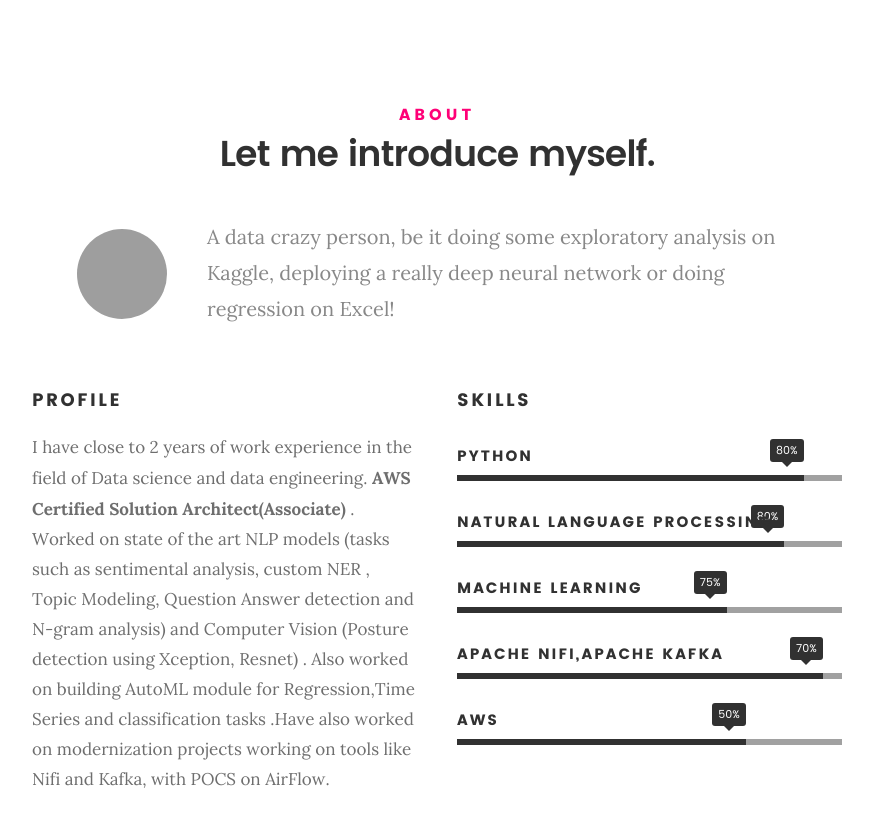
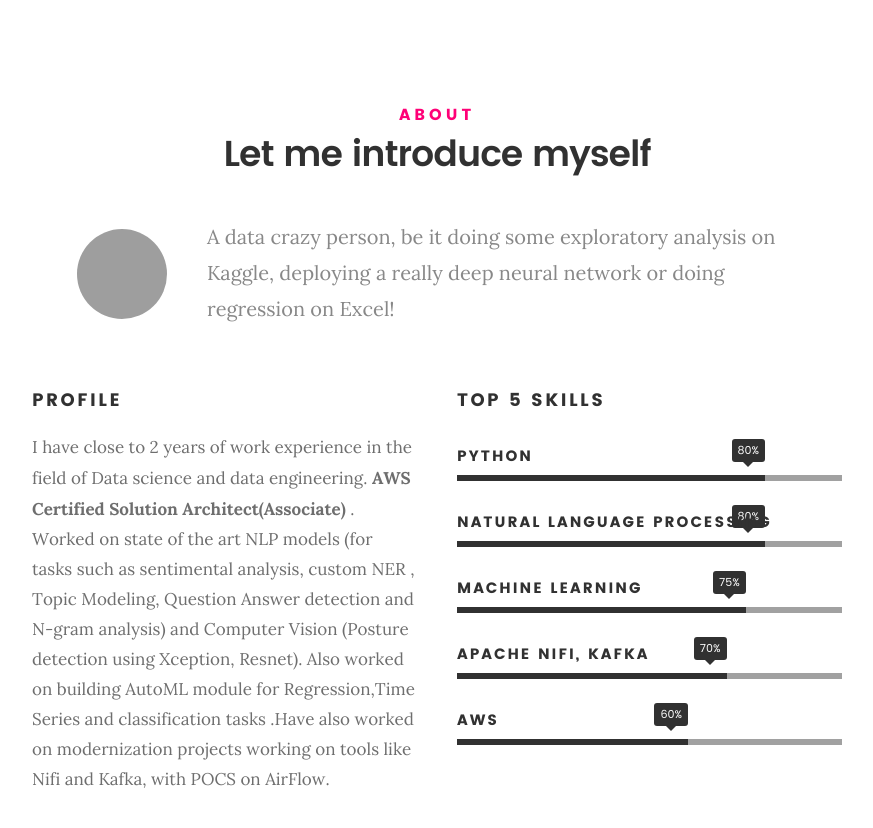
Before and after one commit to niduttnb/niduttnb.github.io, a plain HTML site: page index.html in a window 1280 px wide. Shown: the part 820-1648 px from the top of the page, without its empty margins (203-1076 px from the left). Drawn offline with Linux system fonts and the light colour scheme; grey boxes are pictures that could not be loaded; files whose address does not match are found by name.

Commit message:
Fix bugs

```diff
--- a/index.html
+++ b/index.html
@@ -54,7 +54,6 @@
 						<li><a class="smoothscroll"  href="#services" title="">Project</a></li>
 						<li><a class="smoothscroll"  href="#about2" title="">Certification and Publications</a></li>
 						<li><a class="smoothscroll"  href="#contact" title="">Contact</a></li>
-						<li><a href="styles.html" title="">Style Demo</a></li>
 					</ul>
 				</nav>
    		</div> <!-- /top-bar -->
@@ -105,7 +104,7 @@
    		<div class="col-twelve">
 
    			<h5>About</h5>
-   			<h1>Let me introduce myself.</h1>
+   			<h1>Let me introduce myself</h1>
 
    			<div class="intro-info">
 
@@ -122,35 +121,35 @@
    		<div class="col-six tab-full">
 
    			<h3>Profile</h3>
-   			<p>I have close to 2 years of work experience in the field of Data science and data engineering. <b>AWS Certified Solution Architect(Associate) </b>. Worked on state of the art NLP models (tasks such as sentimental analysis, custom NER , Topic Modeling, Question Answer detection and N-gram analysis) and Computer Vision (Posture detection using Xception, Resnet) .  Also worked on building AutoML module for  Regression,Time Series  and classification tasks .Have also worked on modernization projects working on tools like Nifi and Kafka, with POCS on AirFlow.</p>
+   			<p>I have close to 2 years of work experience in the field of Data science and data engineering. <b>AWS Certified Solution Architect(Associate) </b>. Worked on state of the art NLP models (for tasks such as sentimental analysis, custom NER , Topic Modeling, Question Answer detection and N-gram analysis) and Computer Vision (Posture detection using Xception, Resnet).  Also worked on building AutoML module for  Regression,Time Series  and classification tasks .Have also worked on modernization projects working on tools like Nifi and Kafka, with POCS on AirFlow.</p>
 
    		</div>
 
    		<div class="col-six tab-full">
 
-   			<h3>Skills</h3>
+   			<h3>TOP 5 Skills</h3>
    			<p></p>
 
 				<ul class="skill-bars">
 				   <li>
-				   	<div class="progress percent90"><span>80%</span></div>
+				   	<div class="progress percent80"><span>80%</span></div>
 				   	<strong>Python</strong>
 				   </li>
 				   <li>
-				   	<div class="progress percent85"><span> 80%</span></div>
+				   	<div class="progress percent80"><span> 80%</span></div>
 				   	<strong>Natural Language Processing</strong>
 				   </li>
 				   <li>
-				   	<div class="progress percent70"><span>75%</span></div>
+				   	<div class="progress percent75"><span>75%</span></div>
 				   	<strong>Machine Learning</strong>
 				   </li>
 				   <li>
-				   	<div class="progress percent95"><span>70%</span></div>
-				   	<strong>Apache Nifi,Apache Kafka</strong>
+				   	<div class="progress percent70"><span>70%</span></div>
+				   	<strong>Apache Nifi, Kafka</strong>
 				   </li>
 				   <li>
 
-				   	<div class="progress percent75"><span>50%</span></div>
+				   	<div class="progress percent60"><span>60%</span></div>
 				   	<strong>AWS</strong>
 				   </li>
 
@@ -178,7 +177,7 @@
    		<div class="col-twelve">
 
    			<h5>Resume</h5>
-   			<h1>More of my credentials.</h1>
+   			<h1>More of my credentials</h1>
 
 
    		</div>
```
